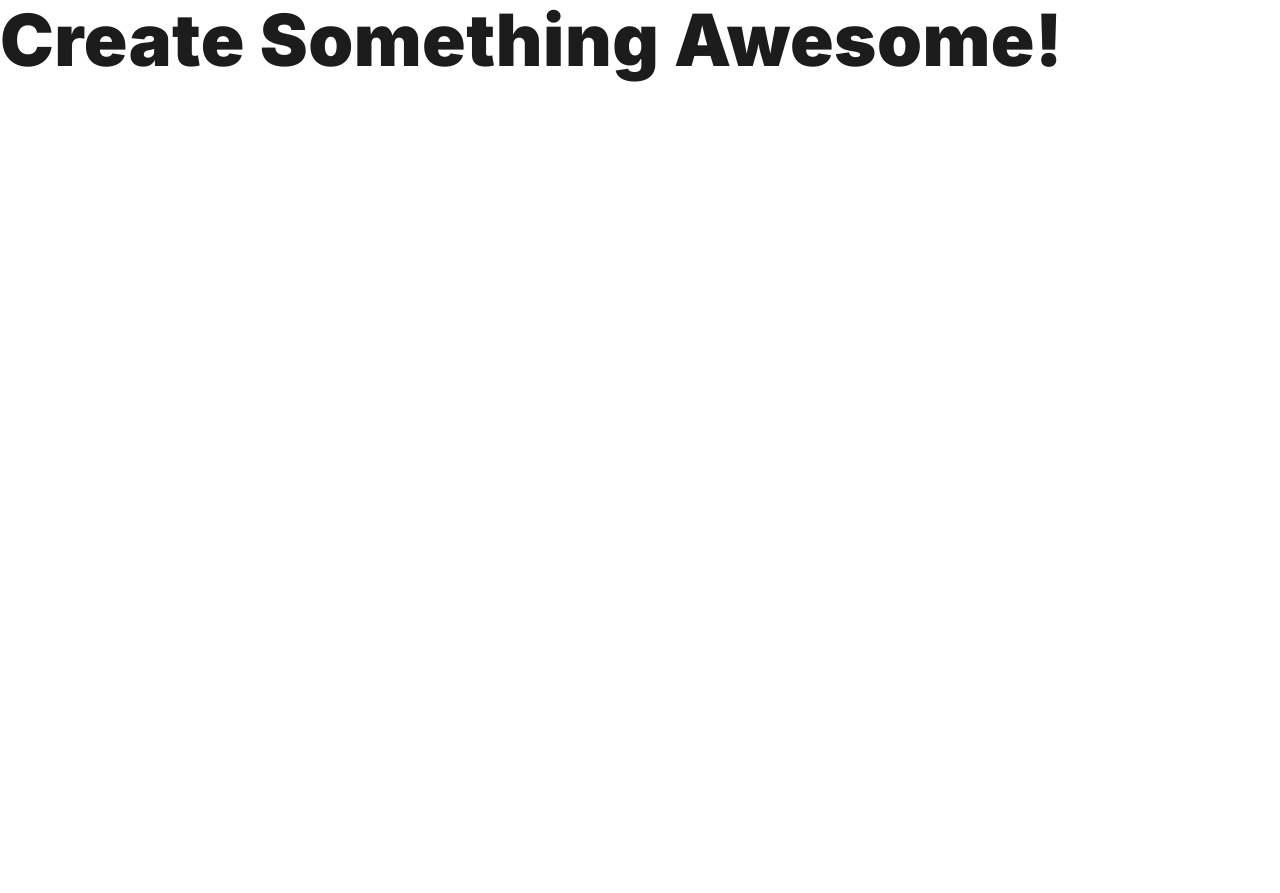
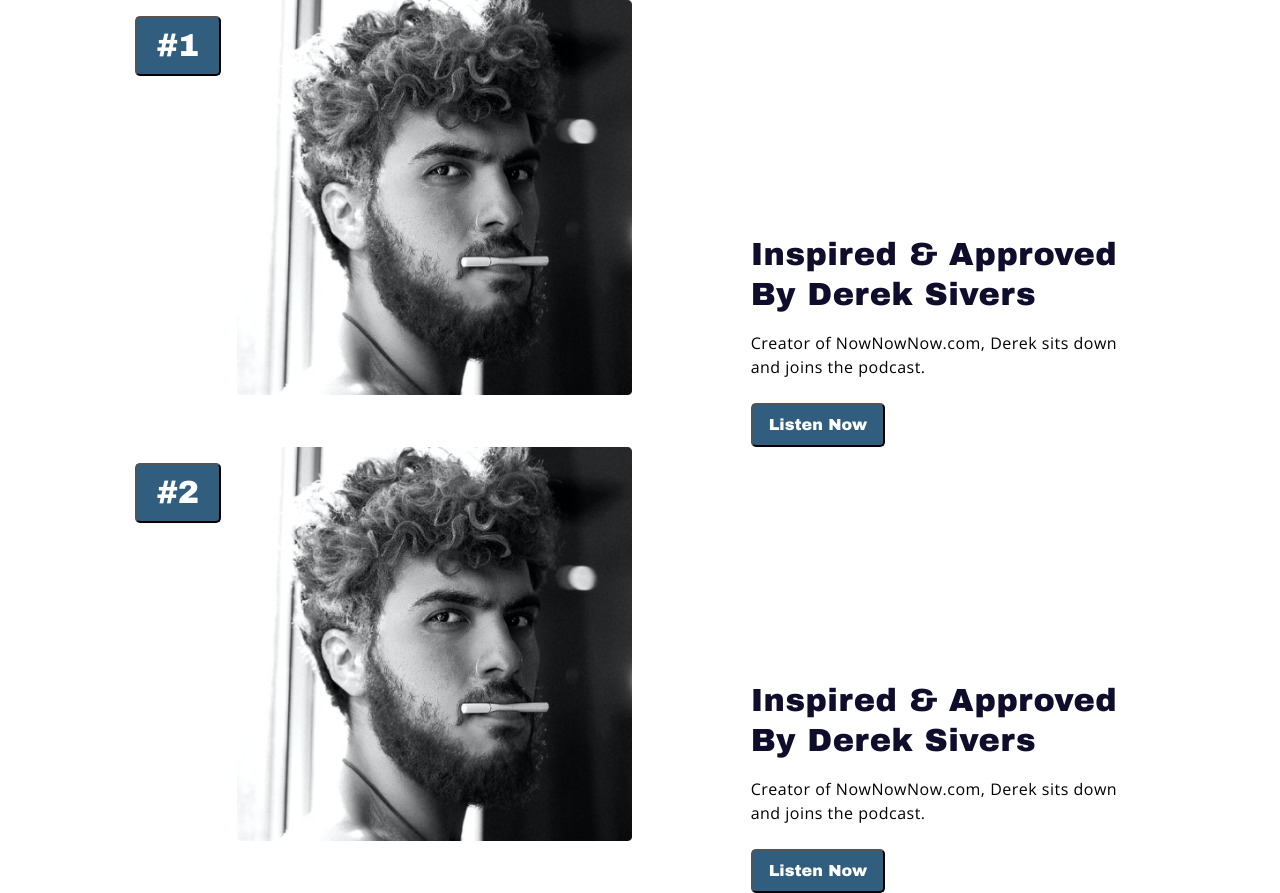
Before and after one commit to jaygal0/lcnnn, a Next.js app: page / in a window 1280 px wide. Before the commit the page ends 800 px from the top, so only its background shows below. Built offline with nearby package versions, Linux system fonts and the light colour scheme.

Commit message:
built the ImageAndText component

```diff
--- /dev/null
+++ b/components/ButtonMain.js
@@ -0,0 +1,26 @@
+import React from 'react'
+import styled from 'styled-components'
+import Link from 'next/link'
+
+const Btn = styled.button`
+  background-color: ${({ theme }) => theme.color.blue};
+  color: ${({ theme }) => theme.color.white};
+  padding: 0.8rem 1.6rem;
+  border-radius: 0.5rem;
+  margin-top: 2.4rem;
+
+  @media screen and (max-width: ${({ theme }) =>
+      theme.breakPoint.phoneMedium}) {
+    width: 100%;
+  }
+`
+
+const ButtonMain = ({ btnLabel, link }) => {
+  return (
+    <Link href={link}>
+      <Btn>{btnLabel}</Btn>
+    </Link>
+  )
+}
+
+export default ButtonMain
--- /dev/null
+++ b/components/ButtonNumber.js
@@ -0,0 +1,33 @@
+import React from 'react'
+import styled from 'styled-components'
+import Link from 'next/link'
+
+const Btn = styled.button`
+  background-color: ${({ theme }) => theme.color.blue};
+  color: ${({ theme }) => theme.color.white};
+  padding: 1.6rem;
+  border-radius: ${({ theme }) => theme.borderRadius};
+  text-transform: uppercase;
+  font-size: ${({ theme }) => theme.font.desktop.h2};
+  height: max-content;
+  margin-top: 1.6rem;
+
+  &.placed-side {
+    grid-column: 1 / span 1;
+  }
+
+  @media screen and (max-width: ${({ theme }) =>
+      theme.breakPoint.phoneMedium}) {
+    width: 100%;
+  }
+`
+
+const ButtonNumber = ({ btnLabelNo, link }) => {
+  return (
+    <Link href={link}>
+      <Btn>{btnLabelNo}</Btn>
+    </Link>
+  )
+}
+
+export default ButtonNumber
--- /dev/null
+++ b/components/ImageAndText.js
@@ -0,0 +1,48 @@
+import React from 'react'
+import styled from 'styled-components'
+import { SectionGrid } from '../styles'
+import ButtonNumber from './ButtonNumber'
+import TextAndBtn from './TextAndBtn'
+import Image from 'next/image'
+
+const TextWrapper = styled.div`
+  grid-column: 7 / span 4;
+  grid-row: 2;
+  margin-top: -16rem;
+`
+const ImageWrapper = styled.div`
+  grid-column: 2 / span 4;
+  position: relative;
+  grid-row: 1;
+  background: red;
+  border-radius: ${({ theme }) => theme.borderRadius};
+  padding-bottom: 100%;
+`
+
+const ImageAndText = ({
+  className,
+  title,
+  body,
+  btnLabel,
+  btnLabelNo,
+  link,
+  src,
+}) => {
+  return (
+    <SectionGrid>
+      <ButtonNumber
+        className="placed-side"
+        link={link}
+        btnLabelNo={btnLabelNo}
+      />
+      <ImageWrapper>
+        <Image src={src} layout="fill" objectFit="cover" />
+      </ImageWrapper>
+      <TextWrapper>
+        <TextAndBtn title={title} body={body} btnLabel={btnLabel} link={link} />
+      </TextWrapper>
+    </SectionGrid>
+  )
+}
+
+export default ImageAndText
--- a/components/Meta.js
+++ b/components/Meta.js
@@ -5,14 +5,16 @@ const Meta = ({ title, desc }) => {
   return (
     <Head>
       <title>{title}</title>
-      <link rel='icon' href='/logo.svg' />
-      <link rel='preconnect' href='https://fonts.gstatic.com' />
+      <link rel="icon" href="/logo.svg" />
+      <link rel="preconnect" href="https://fonts.gstatic.com" />
+      <link rel="preconnect" href="https://fonts.googleapis.com" />
+      <link rel="preconnect" href="https://fonts.gstatic.com" crossorigin />
       <link
-        href='https://fonts.googleapis.com/css2?family=Inter:wght@300;400;700;900&family=Nunito:wght@800&display=swap'
-        rel='stylesheet'
+        href="https://fonts.googleapis.com/css2?family=Archivo+Black&family=Open+Sans:wght@400;700&display=swap"
+        rel="stylesheet"
       />
-      <meta name='description' content={desc} />
-      <meta name='robots' content='index, follow' />
+      <meta name="description" content={desc} />
+      <meta name="robots" content="index, follow" />
     </Head>
   )
 }
--- /dev/null
+++ b/components/TextAndBtn.js
@@ -0,0 +1,15 @@
+import React from 'react'
+import styled from 'styled-components'
+import ButtonMain from './ButtonMain'
+
+const TextAndBtn = ({ title, body, btnLabel, link }) => {
+  return (
+    <>
+      <h2>{title}</h2>
+      <p>{body}</p>
+      <ButtonMain btnLabel={btnLabel} link={link} />
+    </>
+  )
+}
+
+export default TextAndBtn
--- a/pages/index.js
+++ b/pages/index.js
@@ -1,14 +1,30 @@
+import ImageAndText from '../components/ImageAndText'
 import Meta from '../components/Meta'
-import { MainContainer } from '../styles'
 
 export default function Home() {
   return (
     <>
       <Meta />
+      <header></header>
       <main>
-        <h1>create something awesome!</h1>
+        <ImageAndText
+          title="inspired &amp; approved by derek sivers"
+          body="Creator of NowNowNow.com, Derek sits down and joins the podcast."
+          btnLabel="listen now"
+          btnLabelNo="#1"
+          link="#"
+          src="/profile.jpg"
+        />
+        <ImageAndText
+          title="inspired &amp; approved by derek sivers"
+          body="Creator of NowNowNow.com, Derek sits down and joins the podcast."
+          btnLabel="listen now"
+          btnLabelNo="#2"
+          link="#"
+          src="/profile.jpg"
+        />
       </main>
-
+      <footer></footer>
     </>
   )
 }
--- a/styles/globalStyles.js
+++ b/styles/globalStyles.js
@@ -8,36 +8,59 @@ const GlobalStyle = createGlobalStyle`
 }
 html,
 body {
-  font-family: 'Inter', sans-serif;
+font-family: 'Open Sans', sans-serif;
   font-size: 62.5%;
   font-weight: 400;
   letter-spacing: 0.05rem;
 }
 
+header {
+}
 main {
+  max-width: 144rem;
+  height: min-content;
+  margin: 0 3.2rem;
+  display: grid;
+  grid-template-columns: repeat(12, 1fr);
+  column-gap: 1.6rem;
+
+  @media screen and (max-width: ${({ theme }) =>
+    theme.breakPoint.phoneMedium}) {
+    grid-template-columns: repeat(4, 1fr);
+    column-gap: 1.6rem;
+    margin: 0 1.6rem;
+  }
+}
+footer {
+  max-width: 144rem;
 }
 
 h1 {
+  font-family: 'Archivo Black', sans-serif;
   font-size: ${({ theme }) => theme.font.desktop.h1};
   line-height: ${({ theme }) => theme.lineHeight.desktop.h1};
   color: ${({ theme }) => theme.color.black};
   text-transform: capitalize;
   font-weight: 900;
 
-  @media screen and (max-width: ${({ theme }) => theme.breakPoint.phoneLarge}) {
+  @media screen and (max-width: ${({ theme }) =>
+    theme.breakPoint.phoneMedium}) {
   font-size: ${({ theme }) => theme.font.phone.h1};
   line-height: ${({ theme }) => theme.lineHeight.phone.h1};
   }
 }
 
 h2 {
+  font-family: 'Archivo Black', sans-serif;
   font-size: ${({ theme }) => theme.font.desktop.h2};
   line-height: ${({ theme }) => theme.lineHeight.desktop.h2};
   text-transform: capitalize;
-  color: ${({ theme }) => theme.color.lightGreen};
+  color: ${({ theme }) => theme.color.black};
   font-weight: 400;
+  margin-bottom: 1.6rem;
 
-  @media screen and (max-width: ${({ theme }) => theme.breakPoint.phoneLarge}) {
+  @media screen and (max-width: ${({ theme }) =>
+    theme.breakPoint.phoneMedium}) {
   font-size: ${({ theme }) => theme.font.phone.h2};
   line-height: ${({ theme }) => theme.lineHeight.phone.h2};
   margin-bottom: 1.6rem;
@@ -45,52 +68,47 @@ h2 {
 }
 
 h3 {
+  font-family: 'Archivo Black', sans-serif;
     font-size: ${({ theme }) => theme.font.desktop.h3};
     line-height: ${({ theme }) => theme.lineHeight.desktop.h3};
+    color: ${({ theme }) => theme.color.black};
     text-transform: capitalize;
     font-weight: 900;
 
-  @media screen and (max-width: ${({ theme }) => theme.breakPoint.phoneLarge}) {
+  @media screen and (max-width: ${({ theme }) =>
+    theme.breakPoint.phoneMedium}) {
   font-size: ${({ theme }) => theme.font.phone.h3};
   line-height: ${({ theme }) => theme.lineHeight.phone.h3};
   }
 }
 
 h4 {
+  font-family: 'Archivo Black', sans-serif;
   font-size: ${({ theme }) => theme.font.desktop.h4};
   line-height: ${({ theme }) => theme.lineHeight.desktop.h4};
   margin-bottom: 1.6rem;
+  color: ${({ theme }) => theme.color.black};
   font-weight: 700;
   text-transform: capitalize;
 }
 
-h5 {
-    font-size: ${({ theme }) => theme.font.desktop.h5};
-    line-height: ${({ theme }) => theme.lineHeight.desktop.h5};
-    font-weight: 700;
-    text-transform: capitalize;
-    margin: 1.6rem 0;
+p {
+  font-size: ${({ theme }) => theme.font.body};
+  line-height: ${({ theme }) => theme.lineHeight.body};
 }
 
-h6 {
-    font-size: ${({ theme }) => theme.font.desktop.h6};
-    line-height: ${({ theme }) => theme.lineHeight.desktop.h6};
-    font-weight: 500;
-    text-transform: capitalize;
-    margin: 1.6rem 0;
-    text-decoration: underline;
-}
-
-p {
-  font-size: ${({ theme }) => theme.font.desktop.p};
-  line-height: ${({ theme }) => theme.lineHeight.desktop.p};
+button {
+  font-family: 'Archivo Black', sans-serif;
+  font-size: ${({ theme }) => theme.font.button};
+  line-height: ${({ theme }) => theme.lineHeight.button};
+  text-transform: capitalize;
 }
 
 a {
-  color: ${({ theme }) => theme.color.green};
+  color: ${({ theme }) => theme.color.hotPink};
   text-decoration: none;
   &:hover {
-  color: ${({ theme }) => theme.color.lightGreen};
+  color: ${({ theme }) => theme.color.black};
   }
 }
 
@@ -122,8 +140,8 @@ ul {
 }
 
 ul li {
-font-size: ${({ theme }) => theme.font.desktop.p};
-line-height: ${({ theme }) => theme.lineHeight.desktop.p};
+font-size: ${({ theme }) => theme.font.body};
+line-height: ${({ theme }) => theme.lineHeight.body};
   @media screen and (max-width: ${({ theme }) => theme.breakPoint.tablet}) {
     list-style: none;
       }
--- a/styles/index.js
+++ b/styles/index.js
@@ -1,12 +1,17 @@
-import styled, { keyframes } from 'styled-components'
+import styled from 'styled-components'
 
-export const Container = styled.div`
-  margin: 3.2rem auto;
-  margin-bottom: 9.6rem;
-  max-width: 128rem;
-  @media screen and (max-width: ${({ theme }) => theme.breakPoint.tablet}) {
-    margin-bottom: 4.8rem;
-  }
-  @media screen and (max-width: ${({ theme }) => theme.breakPoint.phone}) {
+export const SectionGrid = styled.section`
+  grid-column: 2 / span 10;
+  height: min-content;
+  display: grid;
+  grid-template-columns: repeat(10, 1fr);
+  grid-template-rows: repeat(2, min-content);
+  column-gap: 1.6rem;
+
+  @media screen and (max-width: ${({ theme }) =>
+      theme.breakPoint.phoneMedium}) {
+    grid-template-columns: repeat(4, 1fr);
+    column-gap: 1.6rem;
+    margin: 0 1.6rem;
   }
 `
--- a/styles/theme.js
+++ b/styles/theme.js
@@ -1,35 +1,40 @@
+// General fonts
+const subtitle = 3.2;
+const body = 1.6;
+const meta = 1.2;
+const button = 1.6;
+
 // Place desktop font-size here
-const deskH1 = 7.2
-const deskH2 = 4
-const deskH3 = 2.4
-const deskH4 = 2.4
-const body = 1.6
-const meta = 5
+const deskH1 = 9.6;
+const deskH2 = 3.2;
+const deskH3 = 2.4;
+const deskH4 = 1.6;
 
 // Place phone font-size here
-const phoneH1 = 6.4
-const phoneH2 = 4
-const phoneH3 = 2.4
-const phoneH4 = 2.4
+const phoneH1 = 5.6;
+const phoneH2 = 3.2;
+const phoneH3 = 2.4;
+const phoneH4 = 1.6;
 
 export default {
   color: {
-    yellow: '#EAED45',
-    orange: '#ED8B45',
-    lightGreen: '#68C4B8',
-    black: '#1C1C1C',
+    brown: '#EC9487',
+    blue: '#315D7E',
+    hotPink: '#D56FA6',
+    black: '#0E0E2C',
+    offWhite: '#FFF9ED',
     white: '#FFFFFF',
-    grey: '#F5F5F5',
-    line: '#E5E5E5',
   },
   font: {
+    body: `${body}rem`,
+    subtitle: `${subtitle}rem`,
+    meta: `${meta}rem`,
+    button: `${button}rem`,
     desktop: {
       h1: `${deskH1}rem`,
       h2: `${deskH2}rem`,
       h3: `${deskH3}rem`,
       h4: `${deskH4}rem`,
-      p: `${body}rem`,
-      meta: `${meta}rem`,
     },
     phone: {
       h1: `${phoneH1}rem`,
@@ -39,13 +44,15 @@ export default {
     },
   },
   lineHeight: {
+    body: `${body + 0.8}rem`,
+    subtitle: `${subtitle + 0.8}rem`,
+    meta: `${meta + 0.8}rem`,
+    button: `${button + 0.8}rem`,
     desktop: {
       h1: `${deskH1 + 0.8}rem`,
       h2: `${deskH2 + 0.8}rem`,
       h3: `${deskH3 + 0.8}rem`,
       h4: `${deskH4 + 0.8}rem`,
-      p: `${body + 0.8}rem`,
-      meta: `${meta + 0.4}rem`,
     },
     phone: {
       h1: `${phoneH1 + 0.8}rem`,
@@ -59,11 +66,16 @@ export default {
   },
   transition: {},
   margin: {
-      large: '6.4rem',
-      medium: '3.2rem',
-      small: '1.6rem',
-    },
-  borderRadius: '1.6rem',
+    large: '6.4rem',
+    medium: '3.2rem',
+    small: '1.6rem',
+  },
+  verticleRythmn: {
+    desktop: '12.8rem',
+    tablet: '9.6rem',
+    phone: '9.6rem',
+  },
+  borderRadius: '.5rem',
   breakPoint: {
     desktop4K: '2561px',
     desktopLarge: '1441px',
@@ -73,4 +85,4 @@ export default {
     phoneMedium: '376px',
     phoneSmall: '321px',
   },
-}
+};
```
Also changed, not shown: components/ButtonNav.js (added, +25 -0 lines), public/profile.jpg (added), 1 other file (tests, documents, lock files or other folders).
